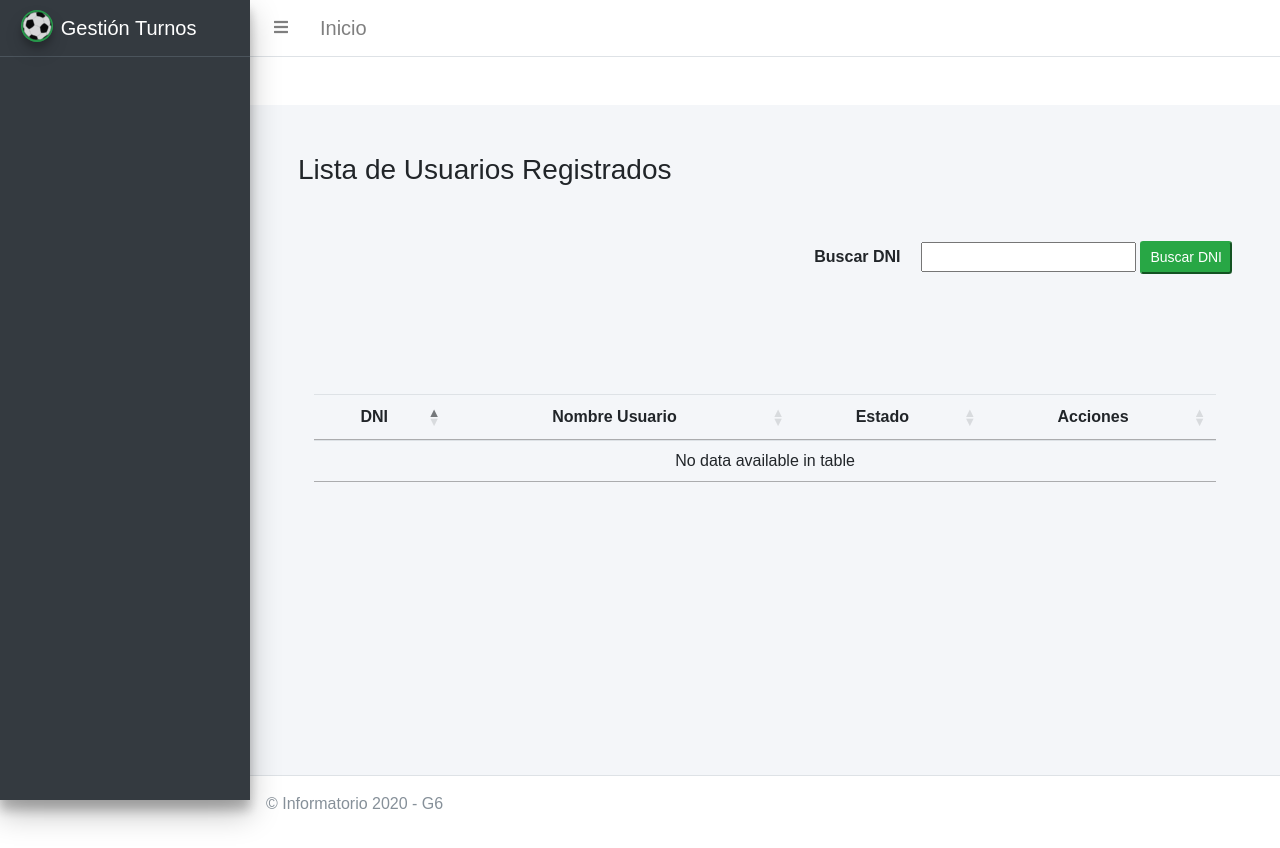
After one commit to jhorgesub/Gestion_turnos, a Django app: template templates/turnos/listado_usuarios.html in a window 1280 px wide. The commit adds this page. Run offline with Django 3.2, Linux system fonts and the light colour scheme; the template is opened without the code that fills it, so the values that code supplies are empty; some libraries are stand-ins or nearby versions.

Commit message:
Bloqueo de usuarios y Listado

```diff
--- a/applications/autenticacion/models.py
+++ b/applications/autenticacion/models.py
@@ -8,6 +8,7 @@ User._meta.get_field('username').error_messages={'unique':"El DNI ingresado ya s
 class Perfil(models.Model):
     usuario = models.OneToOneField(User, null= True, on_delete=models.CASCADE)
     avatar = models.ImageField(null=True, blank=True, upload_to='images/')
+    bloqueado = models.BooleanField(default=False)
 
     class Meta:
 
--- a/applications/autenticacion/urls.py
+++ b/applications/autenticacion/urls.py
@@ -21,5 +21,9 @@ urlpatterns = [
     path('usuario/editar', views.editar_perfil, name="perfil-edit"),
     path('cambiar_contraseña/', views.cambiar_contraseña, name="cambiar_contraseña"),
     path('novedades/', views.mostrar_noticia, name="novedades"),
+    path('usuarios/', views.listado_usuarios,name='listado_usuarios'),
+    path('usuario/bloquear/<id>', views.bloquear_usuario,name='bloquear_usuario'),
+
+
 
 ]
--- a/gestion_turnos/settings/local.py
+++ b/gestion_turnos/settings/local.py
@@ -18,7 +18,7 @@ ALLOWED_HOSTS = []
 DATABASES = {
     'default': {
         'ENGINE': 'django.db.backends.postgresql_psycopg2',
-        'NAME': 'dbgestionturnos',
+        'NAME': 'prueba',
         'USER': 'adrianapp',
         'PASSWORD': 'info2020',
         'HOST':'localhost',
--- a/static/js/script.js
+++ b/static/js/script.js
@@ -109,6 +109,50 @@ window.onload = function() {
 
 
 
+    let btnbloquearUsuario = document.querySelectorAll('[data-target="#bloquearusuario"]');
+
+    btnbloquearUsuario.forEach(btn => {
+        btn.addEventListener('click', function() {
+
+            let id = this.dataset.id;
+
+            // Asignar datos a ventana modal:
+
+
+
+            document.getElementById('confirmarBloqueo').href = '/usuario/bloquear/' + id
+
+
+
+
+        });
+    });
+
+
+
+
+
+    let btndesbloquearUsuario = document.querySelectorAll('[data-target="#desbloquearusuario"]');
+
+    btndesbloquearUsuario.forEach(btn => {
+        btn.addEventListener('click', function() {
+
+            let id = this.dataset.id;
+
+            // Asignar datos a ventana modal:
+
+
+
+            document.getElementById('confirmardesbloqueo').href = '/usuario/bloquear/' + id
+
+
+
+
+        });
+    });
+
+
+
 
 
 
--- a/templates/autenticacion/form_edit_user.html
+++ b/templates/autenticacion/form_edit_user.html
@@ -11,7 +11,7 @@
         </div>
         <!-- /.card-header -->
         <!-- form start -->
-        <form method="POST">
+        <form method="POST" enctype="multipart/form-data">
             {% csrf_token %}
             <div class="card-body">
                 <div class="form-group">
@@ -22,6 +22,9 @@
                 <div class="form-group">
 
                     {{form.email|as_crispy_field}} </div>
+                <div class="form-group">
+
+                    <input type="file" name="avatar" id="avatar"> </div>
 
 
                 <div class="form-group">
--- a/templates/autenticacion/login.html
+++ b/templates/autenticacion/login.html
@@ -1,6 +1,6 @@
  {% extends 'index.html' %}{% block content %}
 
-<div class="container h-100">
+<div class="container h-100 mt-5">
     <div class="d-flex justify-content-center h-100">
         <div class="user_card">
             <div class="d-flex justify-content-center">
--- a/templates/autenticacion/register.html
+++ b/templates/autenticacion/register.html
@@ -2,7 +2,7 @@
 
 
 
-<div class="container h-100">
+<div class="container h-100 mt-5">
     <div class="d-flex justify-content-center h-100">
         <div class="user_card">
             <div class="d-flex justify-content-center">
--- a/templates/turnos/base_turnos.html
+++ b/templates/turnos/base_turnos.html
@@ -6,7 +6,6 @@
     <meta charset="UTF-8">
     <meta http-equiv="X-UA-Compatible" content="IE=edge">
     <meta name="viewport" content="width=device-width, initial-scale=1.0">
-
     <link rel="stylesheet" href="https://maxcdn.bootstrapcdn.com/bootstrap/4.0.0/css/bootstrap.min.css" integrity="sha384-Gn5384xqQ1aoWXA+058RXPxPg6fy4IWvTNh0E263XmFcJlSAwiGgFAW/dAiS6JXm" crossorigin="anonymous">
     <link rel="stylesheet" href="https://cdnjs.cloudflare.com/ajax/libs/font-awesome/5.15.2/css/all.min.css">
     <link rel="stylesheet" href="https://cdnjs.cloudflare.com/ajax/libs/animate.css/4.1.1/animate.min.css">
@@ -47,6 +46,7 @@
 
     <div class="wrapper">
 
+
         <!-- Navbar -->
         <nav class="main-header navbar navbar-expand navbar-white navbar-light">
             <!-- Left navbar links -->
@@ -57,6 +57,13 @@
                 <li class="nav-item d-none d-sm-inline-block">
                     <a class="navbar-brand nav-link" href="{% url 'home' %}">Inicio</a>
                 </li>
+
+                {% if request.user.perfil.bloqueado == True %}
+                <li class="nav-item d-none d-sm-inline-block">
+                    <p class="alert alert-danger mx-5">Usted se encuentra bloqueado</p>
+                </li>
+
+                {% endif %}
 
             </ul>
 
@@ -117,6 +124,12 @@
                                     </a>
                                 </li>
 
+                                <li class="nav-item ">
+                                    <a href="{% url 'listado_usuarios' %} " class="nav-link ">
+                                        <i class="far fa-circle nav-icon "></i>
+                                        <p>Listado de Usuarios</p>
+                                    </a>
+                                </li>
                                 {% else %}
 
                                 <li class="nav-item ">
--- /dev/null
+++ b/templates/turnos/listado_usuarios.html
@@ -0,0 +1,298 @@
+{% extends 'turnos/base_turnos.html' %} {% block content %}
+
+
+<div class="row">
+
+    <div class="col-12">
+        <h3>Lista de Usuarios Registrados</h3>
+
+
+    </div>
+
+
+
+</div>
+
+
+<div class="row align-center ml-auto mt-5">
+
+
+    <div class="col-12 my-4">
+        <form action="" method="GET">
+            <label for="dni" class="mx-3">Buscar DNI</label>
+            <input type="text" value="" name="dni" id="dni">
+            <button type="submit" class="btn-sm btn-success my-3">Buscar DNI</button>
+
+
+        </form>
+    </div>
+
+
+
+
+
+</div>
+
+<table id="example" class="table text-center tabla-turnos mt-5">
+
+
+
+
+    {% if errors %}
+    <div class="alert alert-danger my-4" role="alert">
+        {{errors}}</div> {% endif %}
+
+
+    <thead>
+        <tr>
+
+
+            <th scope="col">DNI</th>
+            <th scope="col">Nombre Usuario</th>
+            <th scope="col">Estado</th>
+
+
+
+            <th scope="col">Acciones</th>
+
+
+        </tr>
+    </thead>
+    <tbody>
+
+        {% if count == 0 %}
+        <tr scope="row">
+
+            <td colspan="12">
+                <div class="alert alert-warning" role="alert">
+                    No se encontró ningún usuario
+                </div>
+            </td>
+
+
+        </tr>
+        {% endif %} {% for u in usuarios %}
+        <tr scope="row">
+
+            <td>{{u.username}}</td>
+            <td>{{u.first_name}} {{u.last_name}}</td>
+            <td>
+                {% if u.perfil.bloqueado == True %}
+                <p>bloqueado</p>
+                {% else %}
+                <p>desbloqueado</p>
+
+
+                {% endif %}
+            </td>
+
+
+
+            <td>
+
+
+
+                {% if u.perfil.bloqueado == True %}
+                <button type="button" class="btn-sm btn-warning " data-toggle="modal" data-target="#desbloquearusuario" data-id={{u.id}}>
+                    Desbloquear
+                </button> {% else %}
+                <button type="button" class="btn-sm btn-danger " data-toggle="modal" data-target="#bloquearusuario" data-id={{u.id}}>
+Bloquear
+            </button> {% endif %}
+
+
+
+
+
+
+            </td>
+
+
+
+
+        </tr>
+        {% endfor %}
+
+    </tbody>
+
+
+
+
+
+</table>
+
+
+<!-- <nav class="Page navigation example nav-pagination">
+
+    <ul class="pagination">
+
+        {% if listado_turnos.has_previous %}
+
+        <li class="page-item">
+
+            {% if request.GET.dni %}
+            <a class="page-link" href="?page={{ listado_turnos.previous_page_number }}&dni={{request.GET.dni}}" aria-label="Previous">
+                <span aria-hidden="true">&laquo;</span>
+                <span class="sr-only">Previous</span>
+            </a>
+
+            {% elif request.GET.fecha %}
+            <a class="page-link" href="?page={{ listado_turnos.previous_page_number }}&fecha={{request.GET.fecha}}" aria-label="Previous">
+                <span aria-hidden="true">&laquo;</span>
+                <span class="sr-only">Previous</span>
+            </a>
+
+            {% else %}
+
+
+            <a class="page-link" href="?page={{ listado_turnos.previous_page_number }}" aria-label="Previous">
+                <span aria-hidden="true">&laquo;</span>
+                <span class="sr-only">Previous</span>
+            </a>
+            {% endif %}
+
+
+
+        </li>
+
+
+        {% endif %} {% for page in listado_turnos.paginator.page_range %} {% if current_page == page %} {% if request.GET.dni %}
+        <li class="page-item active ">
+
+
+            <a class="page-link" href="?page={{ page }}&dni={{request.GET.dni}}">{{ page }}</a>
+
+
+        </li>
+        {% elif request.GET.fecha %}
+        <li class="page-item active ">
+
+
+            <a class="page-link" href="?page={{ page }}&fecha={{request.GET.fecha}}">{{ page }}</a>
+
+
+        </li>
+        {% else %}
+        <li class="page-item active ">
+
+
+            <a class="page-link" href="?page={{ page }}">{{ page }}</a>
+
+
+        </li>
+        {% endif %} {% else %} {% if request.GET.dni %}
+        <li class="page-item  ">
+
+
+            <a class="page-link" href="?page={{ page }}&dni={{request.GET.dni}}">{{ page }}</a>
+
+
+        </li>
+        {% elif request.GET.fecha %}
+        <li class="page-item  ">
+
+
+            <a class="page-link" href="?page={{ page }}&fecha={{request.GET.fecha}}">{{ page }}</a>
+
+
+        </li>
+        {% else %}
+        <li class="page-item  ">
+
+
+            <a class="page-link" href="?page={{ page }}">{{ page }}</a>
+
+
+        </li>
+        {% endif %} {% endif %} {% endfor %} {% if listado_turnos.has_next %} {% if request.GET.dni %}
+
+        <li class="page-item">
+            <a class="page-link" href="?page={{ listado_turnos.next_page_number }}&dni={{request.GET.dni}}" aria-label="Next">
+                <span aria-hidden="true">&raquo;</span>
+                <span class="sr-only">Next</span>
+            </a>
+        </li>
+
+
+
+        {% elif request.GET.fecha %}
+        <li class="page-item">
+            <a class="page-link" href="?page={{ listado_turnos.next_page_number }}&fecha={{request.GET.fecha}}" aria-label="Next">
+                <span aria-hidden="true">&raquo;</span>
+                <span class="sr-only">Next</span>
+            </a>
+        </li>
+
+        {% else %}
+        <li class="page-item">
+            <a class="page-link" href="?page={{ listado_turnos.next_page_number }}" aria-label="Next">
+                <span aria-hidden="true">&raquo;</span>
+                <span class="sr-only">Next</span>
+            </a>
+        </li>
+        {% endif %} {% endif %}
+
+    </ul>
+
+
+</nav>
+
+ -->
+
+
+
+
+
+
+
+
+<!-- Modal -->
+<div class="modal fade" id="bloquearusuario" tabindex="-1" role="dialog" aria-labelledby="exampleModalCenterTitle" aria-hidden="true">
+    <div class="modal-dialog modal-dialog-centered" role="document">
+        <div class="modal-content">
+            <div class="modal-header">
+                <h5 class="modal-title" id="exampleModalLongTitle">Bloquear Usuario</h5>
+                <button type="button" class="close" data-dismiss="modal" aria-label="Close">
+            <span aria-hidden="true">&times;</span>
+          </button>
+            </div>
+            <div class="modal-body">
+                <p id="text-cancelar">¿Desea bloquear el usuario? </p>
+            </div>
+            <div class="modal-footer">
+                <a type="button" class="btn btn-primary" id="confirmarBloqueo">Bloquear</a>
+                <button type="button" class="btn btn-secondary" data-dismiss="modal">Cerrar</button>
+
+            </div>
+        </div>
+    </div>
+</div>
+
+
+
+
+<!-- Modal -->
+<div class="modal fade" id="desbloquearusuario" tabindex="-1" role="dialog" aria-labelledby="exampleModalCenterTitle" aria-hidden="true">
+    <div class="modal-dialog modal-dialog-centered" role="document">
+        <div class="modal-content">
+            <div class="modal-header">
+                <h5 class="modal-title" id="exampleModalLongTitle">Desbloquear Usuario</h5>
+                <button type="button" class="close" data-dismiss="modal" aria-label="Close">
+            <span aria-hidden="true">&times;</span>
+          </button>
+            </div>
+            <div class="modal-body">
+                <p id="text-cancelar">¿Desea desbloquear el usuario? </p>
+            </div>
+            <div class="modal-footer">
+                <a type="button" class="btn btn-primary" id="confirmardesbloqueo">Desbloquear</a>
+                <button type="button" class="btn btn-secondary" data-dismiss="modal">Cerrar</button>
+
+            </div>
+        </div>
+    </div>
+</div>
+
+
+
+{% endblock content %}
```
Also changed, not shown: applications/autenticacion/views.py (+58 -1 lines), templates/turnos/buscar_turno.html (+11 -0 lines), applications/admin_turnos/views.py (line endings or trailing spaces), applications/autenticacion/migrations/0004_perfil_bloqueado.py (added).
